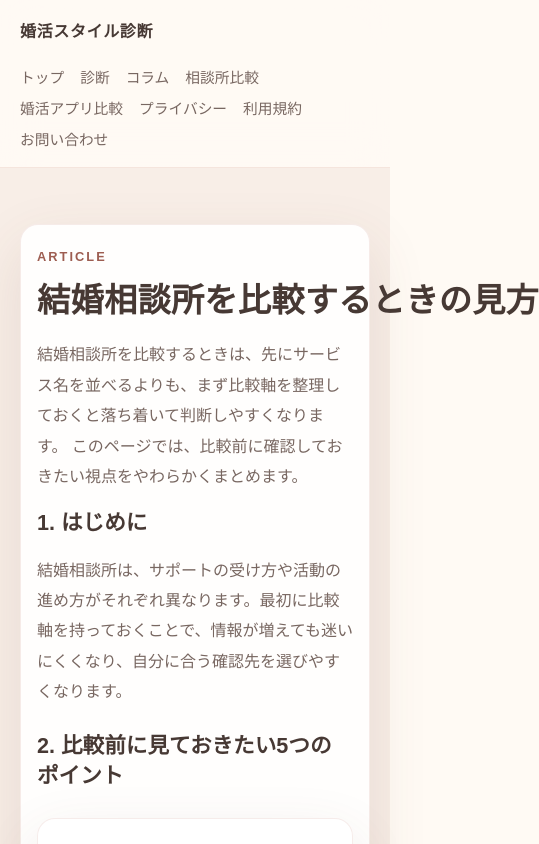
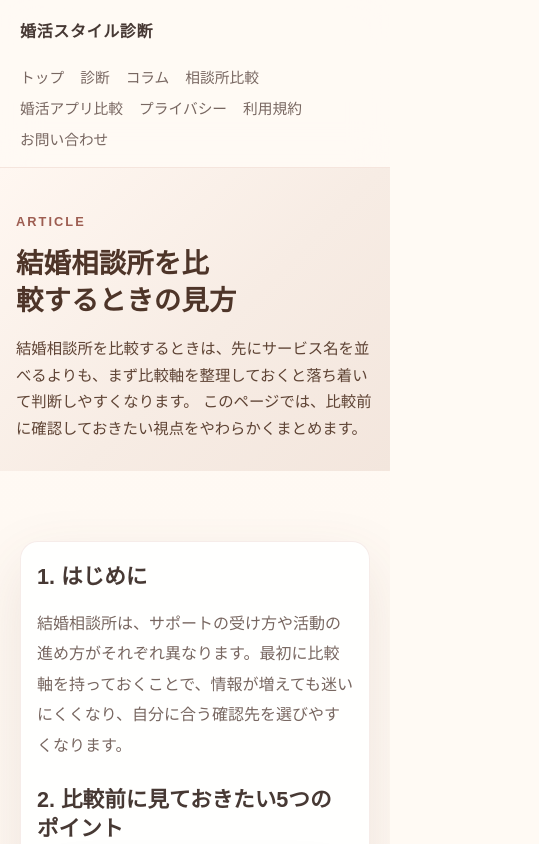
Before and after one commit to kenichis1971-cloud/konkatsu-diagnosis-site, a Next.js app: page /articles/compare-marriage-agencies in a window 390 px wide. Shown: the top 844 px of the page, 539 px wide, since content can reach past the window. Built offline with nearby package versions, Linux system fonts and the light colour scheme.

Commit message:
Adjust article headers for three column pages

```diff
--- a/app/articles/compare-marriage-agencies/page.tsx
+++ b/app/articles/compare-marriage-agencies/page.tsx
@@ -34,16 +34,19 @@ const comparisonPoints = [
 export default function CompareMarriageAgenciesArticlePage() {
   return (
     <main>
-      <section className="section section--soft" aria-labelledby="compare-marriage-agencies-title">
-        <div className="section__inner">
-          <article className="page-card content-area before-start-article" aria-labelledby="compare-marriage-agencies-title">
+      <section className="review-values-hero" aria-labelledby="compare-marriage-agencies-title">
+        <div className="review-values-hero__content">
           <p className="eyebrow">Article</p>
-            <h1 id="compare-marriage-agencies-title">結婚相談所を比較するときの見方</h1>
-            <p>
+          <h1 id="compare-marriage-agencies-title" className="review-values-title">結婚相談所を比較するときの見方</h1>
+          <p className="review-values-lead">
             結婚相談所を比較するときは、先にサービス名を並べるよりも、まず比較軸を整理しておくと落ち着いて判断しやすくなります。
             このページでは、比較前に確認しておきたい視点をやわらかくまとめます。
           </p>
+        </div>
+      </section>
 
+      <div className="page-shell review-values-shell">
+        <article className="page-card content-area review-values-article" aria-labelledby="compare-marriage-agencies-title">
           <section aria-labelledby="compare-marriage-agencies-intro">
               <h2 id="compare-marriage-agencies-intro">1. はじめに</h2>
               <p>
@@ -51,7 +54,7 @@ export default function CompareMarriageAgenciesArticlePage() {
               </p>
             </section>
 
-            <section aria-labelledby="compare-marriage-agencies-five-points" className="before-start-points">
+          <section aria-labelledby="compare-marriage-agencies-five-points" className="review-values-points">
               <h2 id="compare-marriage-agencies-five-points">2. 比較前に見ておきたい5つのポイント</h2>
               <div className="card-grid">
                 {comparisonPoints.map((point) => (
@@ -98,7 +101,6 @@ export default function CompareMarriageAgenciesArticlePage() {
           </section>
         </article>
       </div>
-      </section>
     </main>
   );
 }
--- a/app/globals.css
+++ b/app/globals.css
@@ -1945,9 +1945,9 @@ p {
 .review-values-hero {
   position: relative;
   display: grid;
-  min-height: clamp(300px, 42vw, 420px);
+  min-height: clamp(220px, 28vw, 320px);
   align-items: center;
-  padding: clamp(40px, 6vw, 72px) clamp(20px, 5vw, 72px) clamp(28px, 5vw, 48px);
+  padding: clamp(36px, 5.5vw, 64px) clamp(20px, 5vw, 72px) clamp(24px, 4vw, 38px);
   background: linear-gradient(135deg, #fff7f1 0%, #f7ece4 55%, #f3e6dd 100%);
 }
 
@@ -1958,12 +1958,13 @@ p {
 }
 
 .review-values-title {
-  max-width: 24ch;
+  max-width: min(26ch, 100%);
   margin-top: 0;
   margin-bottom: 16px;
   color: #4e3529;
   text-wrap: balance;
   overflow-wrap: anywhere;
+  word-break: normal;
   font-size: clamp(2rem, 4vw, 2.8rem);
   line-height: 1.28;
 }
@@ -2000,8 +2001,8 @@ p {
   }
 
   .review-values-hero {
-    min-height: clamp(310px, 96vw, 420px);
-    padding: 48px 16px 34px;
+    min-height: clamp(220px, 64vw, 290px);
+    padding: 42px 16px 28px;
   }
 
   .review-values-title {
```
Lines whose indentation alone changed are shown as unchanged.
